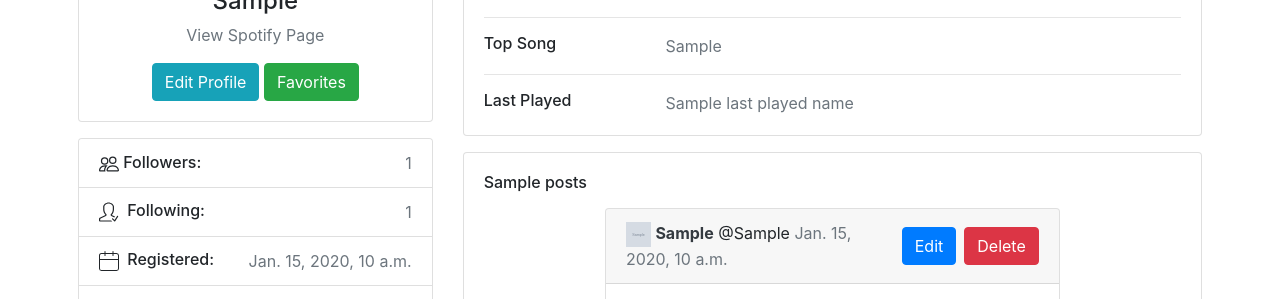
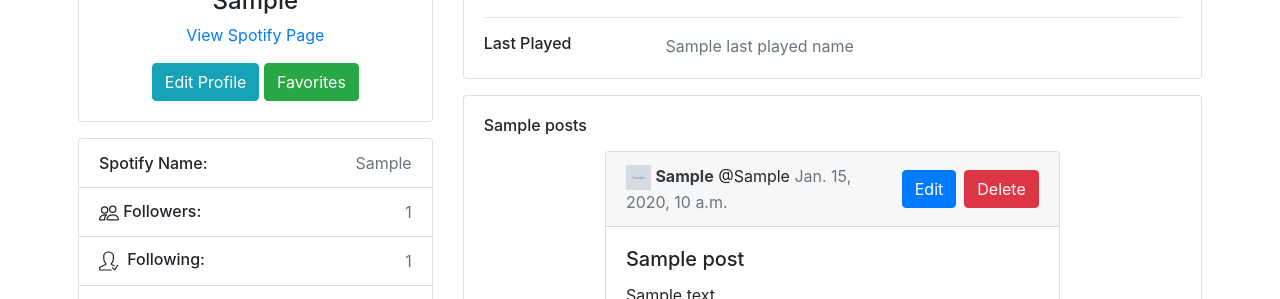
Before and after one commit to nativepapaya/Spring-2022-Senior-Project, a Django app: template sprecpro/templates/profile.html in a window 1280 px wide. Shown: the part 233-532 px from the top of the page. Run offline with Django 3.2, Linux system fonts and the light colour scheme; a user stored in the database is signed in; tables that the repository leaves empty hold one stand-in row (values such as "Sample post"); the template is opened without the code that fills it: values that come from a table or form of the project are taken from there, most other values are stand-ins (such as "Sample title", 1, 10 or a date in 2020); grey boxes marked "Sample" are stand-in pictures; some libraries are stand-ins or nearby versions.

Commit message:
View Spotify Page link works, moved Spotify Name to left card, comment organization in profile.html

```diff
--- a/sprecpro/templates/profile.html
+++ b/sprecpro/templates/profile.html
@@ -20,7 +20,9 @@
               <img src="{{ profile.avatar }}" alt="Admin" class="rounded-circle" width="150">
               <div class="mt-3">
                 <h4>{{ profile.user_id.first_name }}</h4>
-                <p class="text-muted font-size-sm">View Spotify Page</p>
+                <p class="text-muted font-size-sm">
+                  <a href="https://open.spotify.com/user/{{ profile.user_id.first_name }}" target="_blank">View Spotify Page</a>
+                </p>
                 <!-- Use an If statement here. Follow button if it's not the user's profile. Edit Profile if it is-->
                 {% if request.user == profile.user_id %}
                   <a class="btn btn-info"  href="{% url 'editpr' user.id %}">Edit Profile</a>
@@ -45,8 +47,19 @@
             </div>
           </div>
         </div>
+      <!-- End Top Left Card -->
+
+      <!-- BOTTOM LEFT CARD-->
         <div class="card mt-3">
           <ul class="list-group list-group-flush">
+            <li class="list-group-item d-flex justify-content-between align-items-center flex-wrap">
+              <h6 class="mb-0">Spotify Name:</h6>
+              <span class="text-secondary">
+                <!--We access the name THIS WAY because this gets the name of the user who owns the profile
+                  user.first_name access the AUTHENTICATED users name-->
+                {{ profile.user_id.first_name }}
+              </span>
+            </li>
             <li class="list-group-item d-flex justify-content-between align-items-center flex-wrap">
               <h6 class="mb-0">
                 <svg xmlns="http://www.w3.org/2000/svg" width="20" height="20" fill="currentColor" class="bi bi-people" viewBox="0 0 16 16">
@@ -95,21 +108,12 @@
           </ul>
         </div>
       </div>
+    <!-- End Bottom Left Card -->
+
+    <!-- TOP RIGHT CARD -->
       <div class="col-md-8">
         <div class="card mb-3">
           <div class="card-body">
-            <div class="row">
-              <div class="col-sm-3">
-                <h6 class="mb-0">Spotify Name</h6>
-              </div>
-              <div class="col-sm-9 text-secondary">
-                <!--We access the name THIS WAY because this gets the name of the user who owns the profile
-                  user.first_name access the AUTHENTICATED users name
-                  -->
-                {{ profile.user_id.first_name }}
-              </div>
-            </div>
-            <hr>
             <div class="row">
               <div class="col-sm-3">
                 <h6 class="mb-0">Featured Song</h6>
@@ -145,6 +149,9 @@
             </div>
           </div>
         </div>
+      <!-- End Top Right Card -->
+
+      <!-- BOTTOM RIGHT CARD (Posts) -->
         <div class="row gutters-sm">
           <div class="col-md-12 mb-3">
             <div class="card h-100">
@@ -260,6 +267,8 @@
             </div>
           </div>
         </div>
+        <!-- End Bottom Right Card -->
+
       </div>
     </div>
   </div>
```
